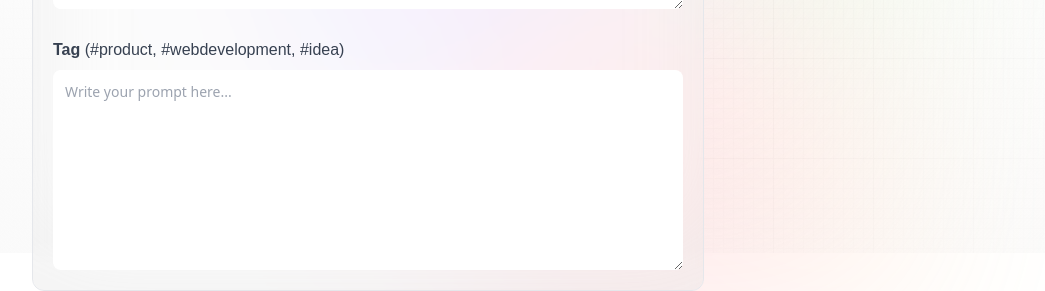
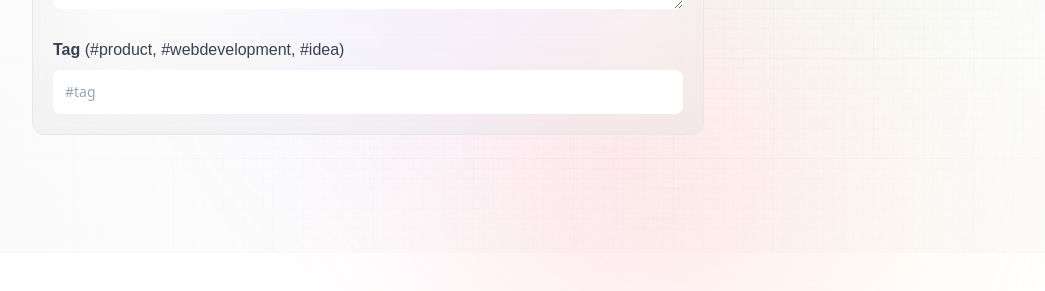
Before and after one commit to Danbob81/promptopia, a Next.js app: page /create-prompt in a window 1280 px wide. Shown: the part 547-838 px from the top of the page, without its empty margins (32-1077 px from the left). After the commit the page ends 800 px from the top, so only its background shows below. Built offline with nearby package versions, Linux system fonts and the light colour scheme; no server answers.

Commit message:
Move .env file to .gitignore

```diff
--- a/components/Form.jsx
+++ b/components/Form.jsx
@@ -34,13 +34,13 @@ const Form = ({ type, post, setPost, submitting, handleSubmit }) => {
               (#product, #webdevelopment, #idea)
             </span>
           </span>
-          <textarea
-            value={post.prompt}
-            onChange={(e) => setPost({ ...post, prompt: e.target.value })}
-            placeholder="Write your prompt here..."
+          <input
+            value={post.tag}
+            onChange={(e) => setPost({ ...post, tag: e.target.value })}
+            placeholder="#tag"
             required
-            className="form_textarea"
-          ></textarea>
+            className="form_input"
+          ></input>
         </label>
       </form>
     </section>
```
Also changed, not shown: 1 other file (tests, documents, lock files or other folders).
